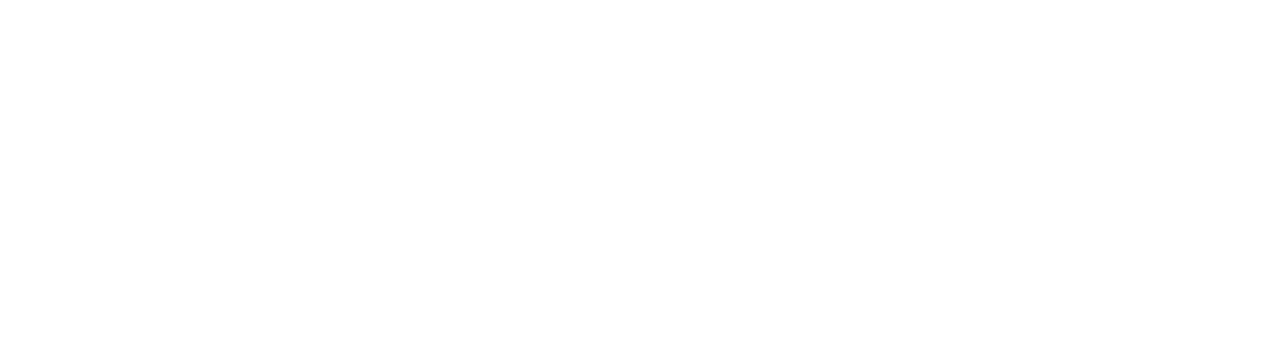
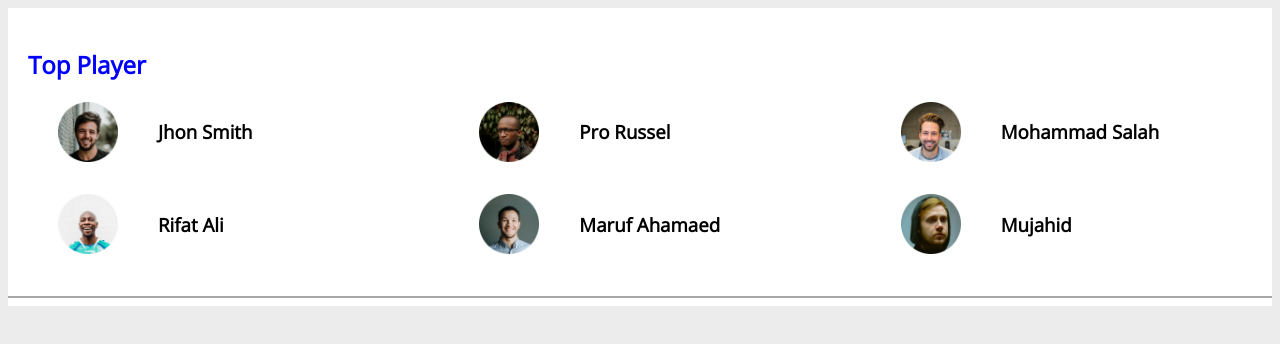
Before and after one commit to buniad91/leader-board, a plain HTML site: page index.html in a window 1280 px wide. Drawn offline with nearby package versions, Linux system fonts and the light colour scheme.

Commit message:
second commit'

```diff
--- a/index.html
+++ b/index.html
@@ -1,16 +1,57 @@
 <!DOCTYPE html>
 <html lang="en">
+
 <head>
     <meta charset="UTF-8">
     <meta http-equiv="X-UA-Compatible" content="IE=edge">
     <meta name="viewport" content="width=device-width, initial-scale=1.0">
     <title>Leader Board</title>
     <link rel="preconnect" href="https://fonts.googleapis.com">
-<link rel="preconnect" href="https://fonts.gstatic.com" crossorigin>
-<link href="https://fonts.googleapis.com/css2?family=Open+Sans&display=swap" rel="stylesheet">
-<link rel="stylesheet" href="style.css">
+    <link rel="preconnect" href="https://fonts.gstatic.com" crossorigin>
+    <link href="https://fonts.googleapis.com/css2?family=Open+Sans&display=swap" rel="stylesheet">
+    <link rel="stylesheet" href="style.css">
 </head>
+
 <body>
 
+    <main>
+        <!-- top players name & blogs start -->
+        <section class="conatiner">
+                <h2>Top Player</h2>
+                <div class="top-players">
+                    <div class="players">
+                        <img src="images/players/player-1.png" alt="">
+                        <h3 class="players-header">Jhon Smith</h3>
+                    </div>
+                    <div class="players">
+                        <img src="images/players/player-2.png" alt="">
+                        <h3 class="players-header">Pro Russel</h3>
+                    </div>
+                    <div class="players">
+                        <img src="images/players/player-3.png" alt="">
+                        <h3 class="players-header">Mohammad Salah</h3>
+                    </div>
+                    <div class="players">
+                        <img src="images/players/player-4.png" alt="">
+                        <h3 class="players-header">Rifat Ali</h3>
+                    </div>
+                    <div class="players">
+                        <img src="images/players/player-5.png" alt="">
+                        <h3 class="players-header">Maruf Ahamaed</h3>
+                    </div>
+                    <div class="players">
+                        <img src="images/players/player-6.png" alt="">
+                        <h3 class="players-header">Mujahid</h3>
+                    </div>
+                </div>
+                <hr>
+
+                <div class="top-blogs">
+
+                </div>
+        </section>
+        <!-- top players name & blogs end -->
+    </main>
 </body>
+
 </html>
--- a/style.css
+++ b/style.css
@@ -1,3 +1,45 @@
 body{
     font-family: 'Open Sans', sans-serif;
+    background-color: rgb(236, 236, 236);
+
 }
+
+main{
+    display: flex;
+    justify-content: center;
+}
+
+/*===== top players name & blogs start===== */
+.conatiner{
+    background-color: white;
+    width: 1300px;
+}
+h2{
+    color: blue;
+    margin-top: 19.77px;
+    padding-top: 20px;
+    padding-left: 20px;
+}
+.top-players{
+    display:grid;
+    grid-template-columns: 1fr 1fr 1fr;
+    row-gap: 30px;
+}
+
+.players img{
+    height: 60px;
+    width: 60px;
+    margin-right: 40px;
+    margin-left: 50px;
+}
+
+.players{
+    display: flex;
+    align-items: center;
+
+}
+/*===== top players name & blogs end===== */
+hr{
+    border: 1px solid rgb(167, 167, 167);
+    margin-top: 40px;
+}
```
